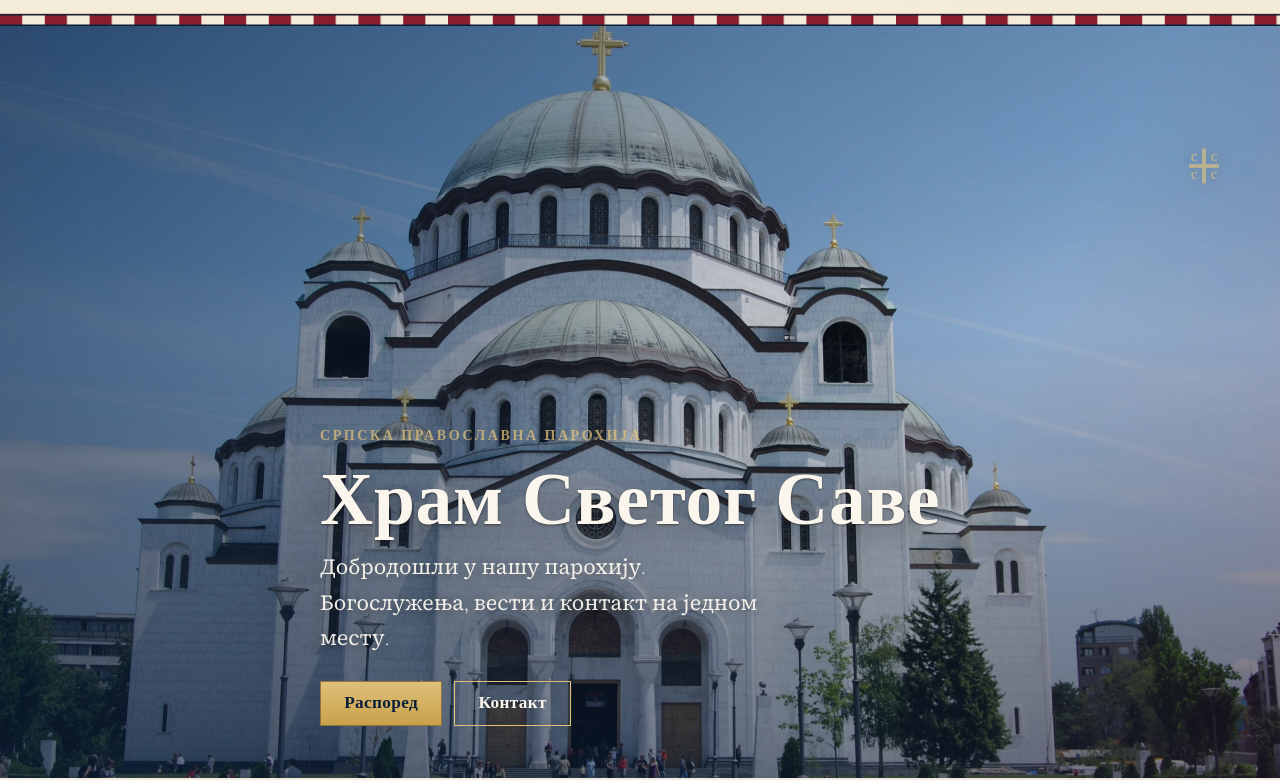
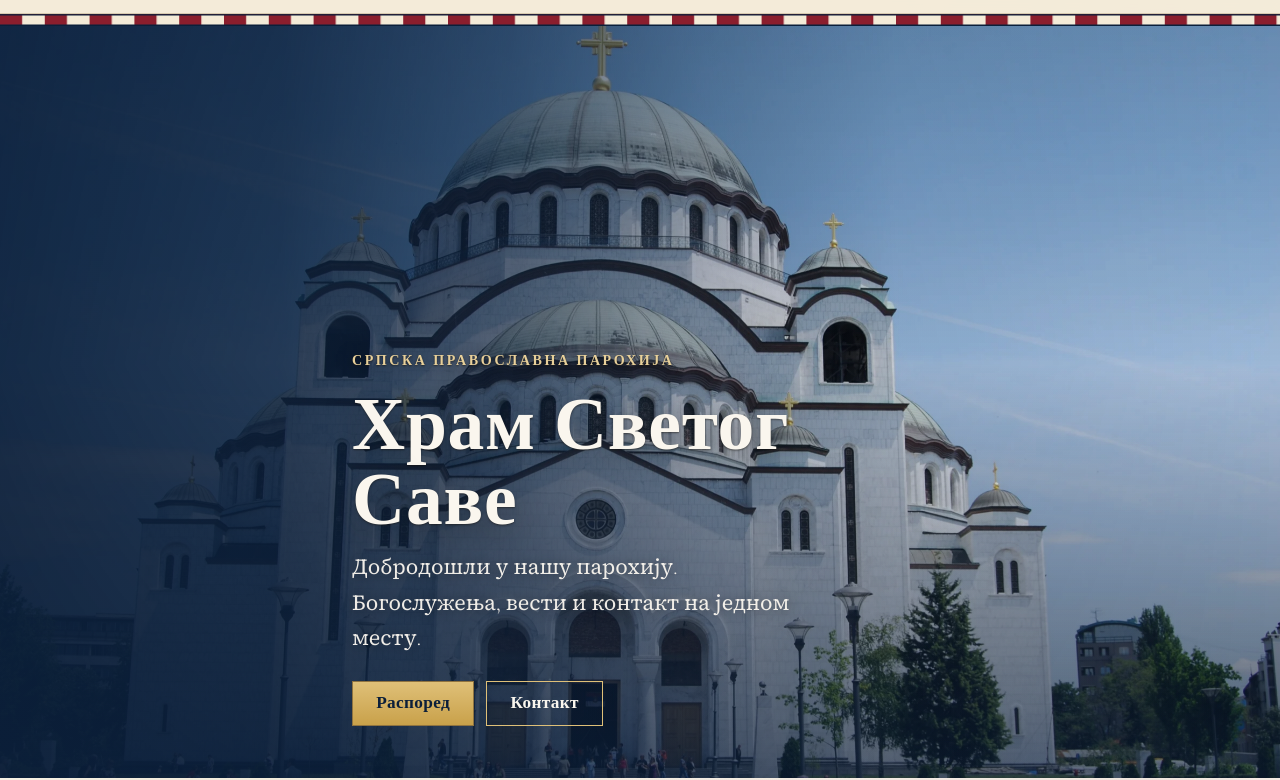
Before and after one commit to aegger91/parish-template-lavra, an Astro site: page /sr in a window 1280 px wide. Shown: the part 59-839 px from the top of the page. Built offline with nearby package versions, Linux system fonts and the light colour scheme; Astro itself is replaced by a stand-in of ours.

Commit message:
Polish hero: stronger left scrim, remove floating cross
Darken the left hero gradient so the gold eyebrow and title stay
readable over pale stone, and drop the decorative hero watermark.

Co-authored-by: aegger91 <aegger91@users.noreply.github.com>

```diff
--- a/src/pages/[locale]/index.astro
+++ b/src/pages/[locale]/index.astro
@@ -2,7 +2,6 @@
 import BaseLayout from '../../layouts/BaseLayout.astro';
 import SchedulePanel from '../../components/SchedulePanel';
 import MoravaBorder from '../../icons/MoravaBorder.astro';
-import SerbianCross from '../../icons/SerbianCross.astro';
 import { locales, t, localizedPath, type Locale } from '../../i18n/ui';
 import { siteConfig } from '../../config/site';
 import { images } from '../../config/images';
@@ -77,9 +76,6 @@ const iconItems = [
       />
     </div>
     <div class="home-hero__veil" aria-hidden="true"></div>
-    <div class="home-hero__cross" aria-hidden="true">
-      <SerbianCross size={40} decorative />
-    </div>
     <div class="home-hero__content">
       <p class="home-hero__tag slavonic">{siteConfig.tagline[locale]}</p>
       <h1 class="home-hero__brand">{siteConfig.parishName[locale]}</h1>
--- a/src/styles/home.css
+++ b/src/styles/home.css
@@ -35,18 +35,21 @@
   inset: 0;
   z-index: 1;
   background:
+    /* Dense left scrim behind eyebrow/title/lead at all breakpoints */
     linear-gradient(
-      115deg,
-      color-mix(in srgb, var(--lapis-deep) 58%, transparent) 0%,
-      color-mix(in srgb, var(--lapis-deep) 22%, transparent) 48%,
-      color-mix(in srgb, var(--lapis-deep) 8%, transparent) 72%,
-      color-mix(in srgb, var(--serbian-red-deep) 18%, transparent) 100%
+      90deg,
+      rgb(11 31 58 / 0.92) 0%,
+      rgb(11 31 58 / 0.82) 22%,
+      rgb(11 31 58 / 0.58) 40%,
+      rgb(11 31 58 / 0.28) 55%,
+      rgb(11 31 58 / 0.08) 70%,
+      transparent 100%
     ),
     linear-gradient(
       180deg,
-      color-mix(in srgb, var(--lapis-deep) 12%, transparent) 0%,
-      transparent 40%,
-      color-mix(in srgb, var(--lapis-deep) 48%, transparent) 100%
+      rgb(11 31 58 / 0.22) 0%,
+      transparent 45%,
+      rgb(11 31 58 / 0.62) 100%
     );
 }
 
@@ -55,9 +58,12 @@
   z-index: 2;
   width: min(100% - 2rem, var(--page));
   margin-inline: auto;
+  margin-right: auto;
+  margin-left: auto;
   padding-block: var(--space-8) var(--space-7);
   animation: brandReveal 0.9s ease both;
-  max-width: 40rem;
+  /* Stay inside the left dark scrim */
+  max-width: min(36rem, 92%);
 }
 
 .home-hero__brand {
@@ -78,8 +84,10 @@
   letter-spacing: 0.18em;
   text-transform: uppercase;
   font-size: clamp(0.72rem, 1.4vw, 0.88rem);
-  color: var(--gold-soft);
-  animation: softGlow 4.5s ease-in-out infinite;
+  color: var(--gold-bright);
+  text-shadow:
+    0 1px 2px color-mix(in srgb, var(--ink) 70%, transparent),
+    0 2px 16px color-mix(in srgb, var(--lapis-deep) 55%, transparent);
 }
 
 .home-hero__lead {
@@ -94,25 +102,6 @@
   display: flex;
   flex-wrap: wrap;
   gap: var(--space-3);
-}
-
-.home-hero__cross {
-  position: absolute;
-  right: clamp(1.25rem, 5vw, 3.5rem);
-  top: clamp(5.5rem, 15vh, 8rem);
-  z-index: 2;
-  opacity: 0.32;
-  color: var(--gold-soft);
-  filter: drop-shadow(0 1px 12px color-mix(in srgb, var(--ink) 35%, transparent));
-  animation: softGlow 5s ease-in-out infinite;
-  pointer-events: none;
-  line-height: 0;
-}
-
-@media (max-width: 600px) {
-  .home-hero__cross {
-    display: none;
-  }
 }
 
 .home-layer {
```
